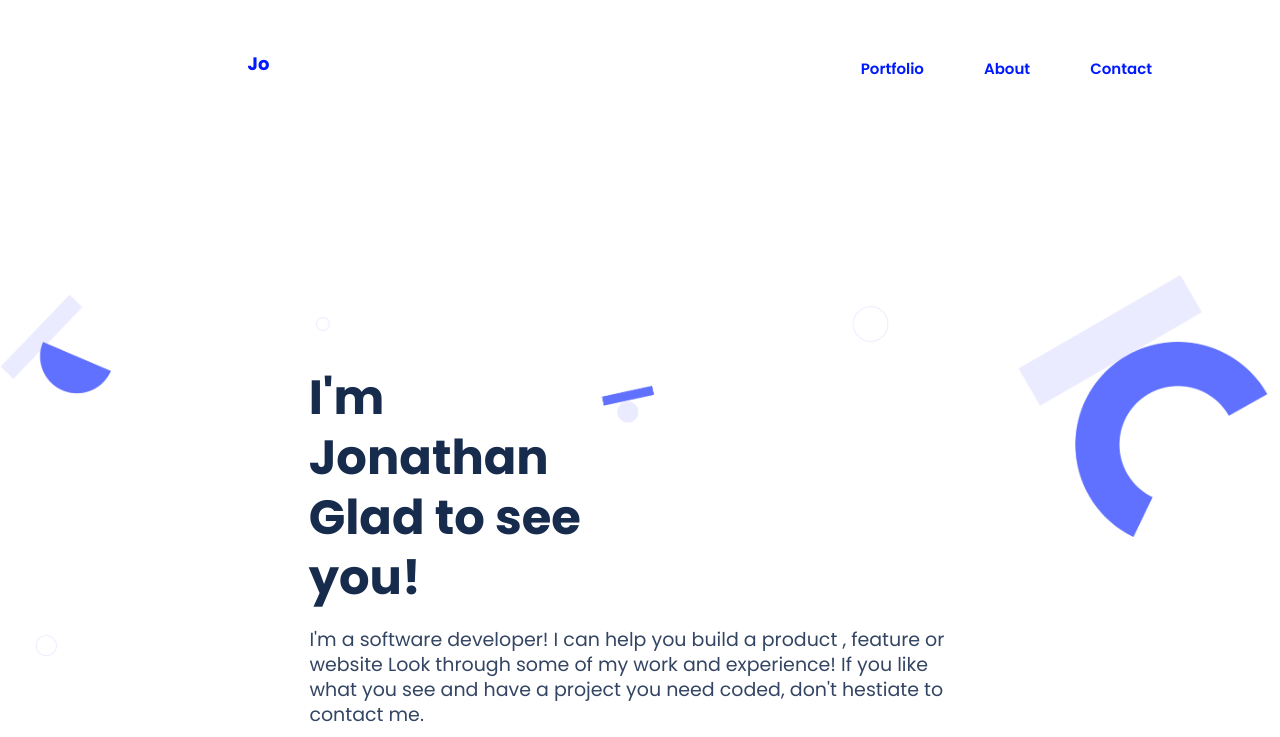
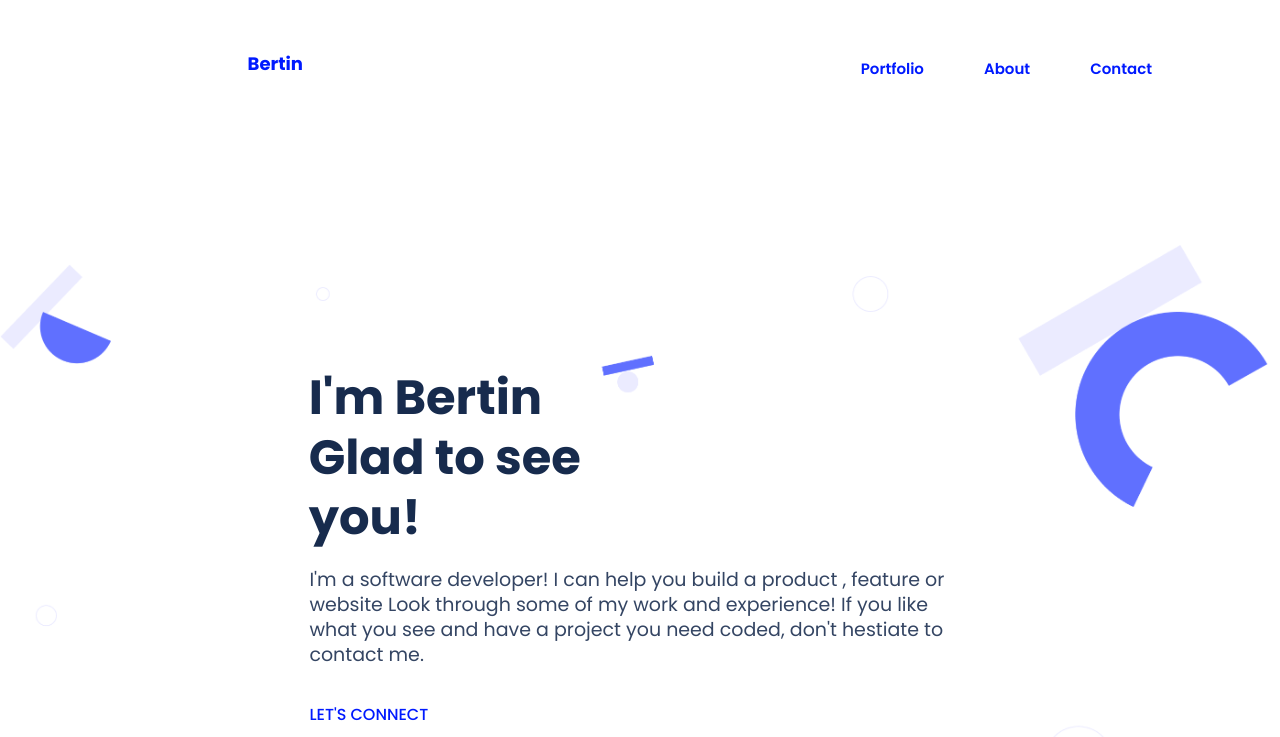
Before and after one commit to bertinkambale/My__Portfolio__1, a website: page index.html in a window 1280 px wide. Shown: the top 737 px of the page. Drawn offline with Linux system fonts and the light colour scheme.

Commit message:
changed the name in the second section

```diff
--- a/index.html
+++ b/index.html
@@ -11,7 +11,7 @@
   <body>
     <main>
       <header class="header">
-        <div class="logo"><a href="#">Jo</a></div>
+        <div class="logo"><a href="#">Bertin</a></div>
         <nav class="nav">
           <ul class="nav-menu">
             <li class="nav-item">
@@ -34,7 +34,7 @@
       <section class="headline">
         <div></div>
         <div class="greet">
-          <h1>I'm Jonathan Glad to see you!</h1>
+          <h1>I'm Bertin Glad to see you!</h1>
         </div>
         <div class="presentation">
           <p>
```
